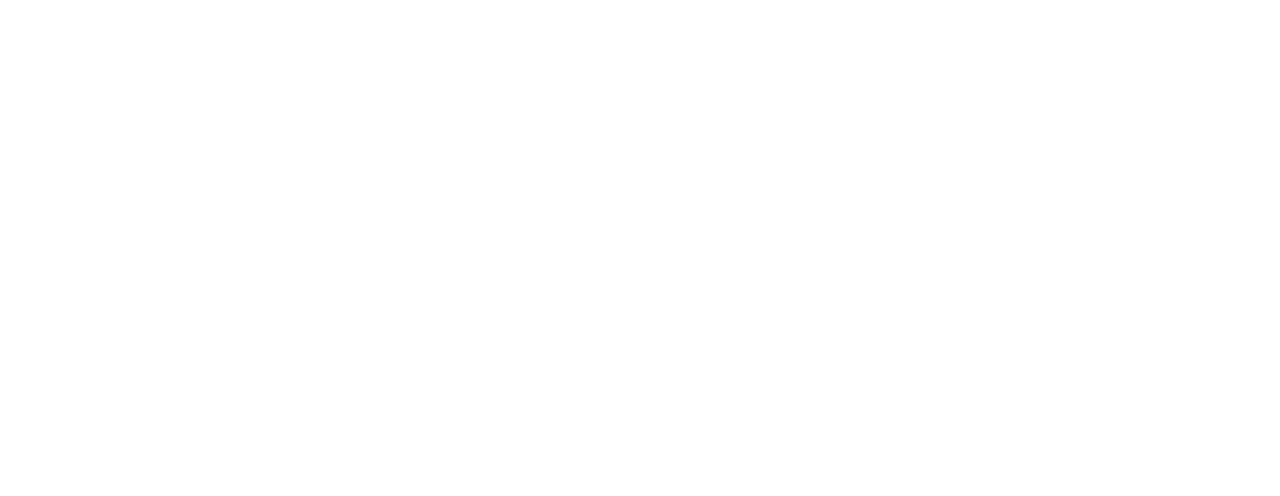
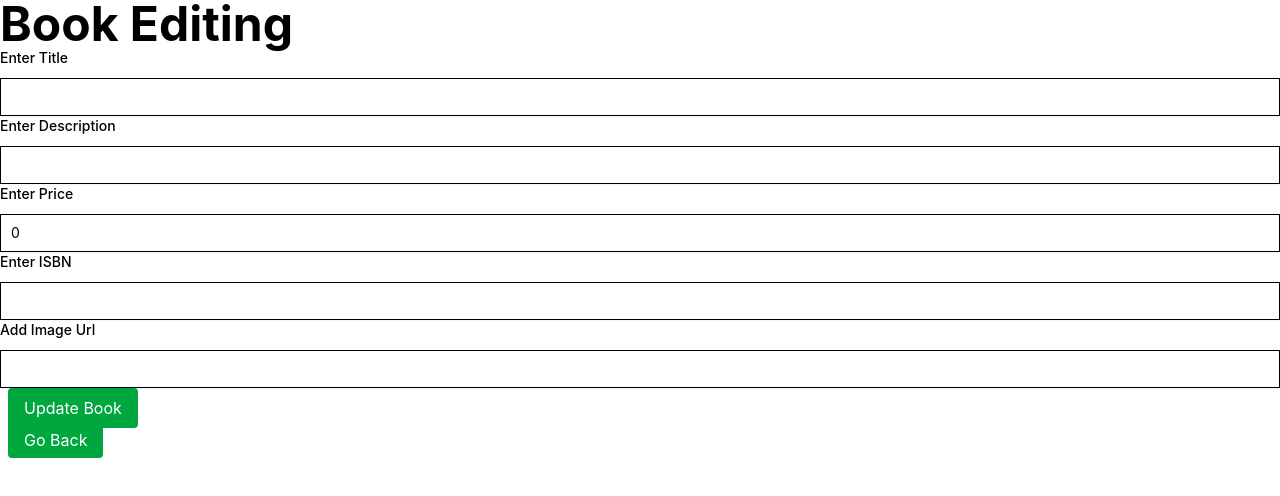
Before and after one commit to Omega3D/ECommerceBookStore, a React (Vite) app in the folder Frontend/bookstore-frontend/: page /edit/1 in a window 1280 px wide. Before the commit this address had no page. Shown: the top 496 px of the page. Built offline with nearby package versions, Linux system fonts and the light colour scheme; no server answers.

Commit message:
feat(Optimized npm ts, added edit form)

```diff
--- a/Frontend/bookstore-frontend/src/App.tsx
+++ b/Frontend/bookstore-frontend/src/App.tsx
@@ -2,6 +2,7 @@
 import { BookPage } from "./pages/BookPage";
 import { CreateBookPage } from "./pages/CreateBookPage";
 import { BrowserRouter, Routes, Route } from "react-router-dom";
+import { EditBookPage } from "./pages/EditBookPage";
 
 function App() {
   return (
@@ -10,6 +11,7 @@
         <Route path="/" element={<BookPage />} />
         <Route path="/books" element={<BookPage />} />
         <Route path="/create" element={<CreateBookPage />} />
+        <Route path="/edit/:id" element={<EditBookPage />} />
       </Routes>
     </BrowserRouter>
   );
--- a/Frontend/bookstore-frontend/src/api/BooksApi.ts
+++ b/Frontend/bookstore-frontend/src/api/BooksApi.ts
@@ -7,6 +7,11 @@
   const res = await fetch(BASE_URL);
   return res.json();
 };
+
+export const getBookById = async (id: number) => {
+  const res = await fetch(`${BASE_URL}/${id}`);
+  return res.json();
+}
 
 export const createBook = async (book: BookCreateDto) => {
   return await fetch(BASE_URL, {
--- a/Frontend/bookstore-frontend/src/components/BookCard.tsx
+++ b/Frontend/bookstore-frontend/src/components/BookCard.tsx
@@ -1,4 +1,5 @@
 import type BookModel from "../models/BookModel";
+import { Link } from "react-router-dom";
 
 type Props = {
   book: BookModel;
@@ -34,12 +35,12 @@
         >
           Delete
         </button>
-        <button
-          onClick={() => onEdit(book.id)}
+        <Link
+          to={`/edit/${book.id}`}
           className="bg-yellow-500 text-white px-4 py-2 rounded ml-2"
         >
           Edit
-        </button>
+        </Link>
       </div>
     </div>
   );
--- a/Frontend/bookstore-frontend/src/pages/BookPage.tsx
+++ b/Frontend/bookstore-frontend/src/pages/BookPage.tsx
@@ -22,22 +22,6 @@
     }
   };
 
-  const handleEdit = async (id: number) => {
-    const newTitle = prompt("New title");
-
-    if (!newTitle) return;
-
-    const bookData: BookUpdateDto = {
-      title: newTitle,
-      description: "edited",
-      price: 100,
-      isbn: "123",
-      imageUrl: "",
-    };
-
-    await updateBook(id, bookData);
-  };
-
   return (
     <div className="p-6">
       <h1 className="text-2xl font-bold mb-4">Books</h1>
@@ -51,12 +35,7 @@
 
       <div className="mt-6 space-y-4">
         {books.map((book) => (
-          <BookCard
-            key={book.id}
-            book={book}
-            onDelete={handleDelete}
-            onEdit={handleEdit}
-          />
+          <BookCard key={book.id} book={book} onDelete={handleDelete} />
         ))}
       </div>
     </div>
--- /dev/null
+++ b/Frontend/bookstore-frontend/src/pages/EditBookPage.tsx
@@ -0,0 +1,168 @@
+import { Link, useNavigate } from "react-router-dom";
+import { useEffect, useState } from "react";
+import { getBookById, updateBook } from "../api/BooksApi";
+import type BookModel from "../models/BookModel";
+import type BookUpdateDto from "../BookDto/BookUpdateDto";
+import { useParams } from "react-router-dom";
+
+export const EditBookPage = () => {
+  const [newTitle, setTitle] = useState("");
+  const [newDescription, setDescription] = useState("");
+  const [newPrice, setPrice] = useState<number>(0);
+  const [newIsbn, setIsbn] = useState("");
+  const [newImageUrl, setImageUrl] = useState("");
+
+  const { id } = useParams();
+
+  const navigate = useNavigate();
+
+  useEffect(() => {
+    if (!id) return;
+
+    const fetchBook = async () => {
+      try {
+        const response = await fetchBookById();
+        setTitle(response.title);
+        setDescription(response.description);
+        setPrice(response.price);
+        setIsbn(response.isbn);
+        setImageUrl(response.imageUrl);
+      } catch (error) {
+        alert("Book fetching error!");
+        console.error(error);
+      }
+    };
+
+    fetchBook();
+  }, [id]);
+
+  const fetchBookById = async () => {
+    const fetchedBook: BookModel = await getBookById(Number(id));
+    if (!fetchedBook) {
+      alert(`Error fetching book by id`);
+    } else {
+      return fetchedBook;
+    }
+  };
+
+  const handleEdit = async () => {
+    const bookData: BookUpdateDto = {
+      title: newTitle,
+      description: newDescription,
+      price: newPrice,
+      isbn: newIsbn,
+      imageUrl: newImageUrl,
+    };
+
+    await updateBook(Number(id), bookData);
+
+    navigate("/books");
+  };
+
+  return (
+    <>
+      <div>
+        <h2 className="text-5xl font-bold text-heading">Book Editing</h2>
+        <div>
+          <label
+            htmlFor="visitors"
+            className="block mb-2.5 text-sm font-medium text-heading"
+          >
+            Enter Title
+          </label>
+          <input
+            type="text"
+            id="visitors"
+            className="bg-neutral-secondary-medium border border-default-medium text-heading text-sm rounded-base focus:ring-brand focus:border-brand block w-full px-2.5 py-2 shadow-xs placeholder:text-body"
+            placeholder=""
+            required
+            value={newTitle}
+            onChange={(e) => setTitle(e.target.value)}
+          />
+        </div>
+        <div>
+          <label
+            htmlFor="visitors"
+            className="block mb-2.5 text-sm font-medium text-heading"
+          >
+            Enter Description
+          </label>
+          <input
+            type="text"
+            id="visitors"
+            className="bg-neutral-secondary-medium border border-default-medium text-heading text-sm rounded-base focus:ring-brand focus:border-brand block w-full px-2.5 py-2 shadow-xs placeholder:text-body"
+            placeholder=""
+            required
+            value={newDescription}
+            onChange={(e) => setDescription(e.target.value)}
+          />
+        </div>
+        <div>
+          <label
+            htmlFor="visitors"
+            className="block mb-2.5 text-sm font-medium text-heading"
+          >
+            Enter Price
+          </label>
+          <input
+            type="text"
+            id="visitors"
+            className="bg-neutral-secondary-medium border border-default-medium text-heading text-sm rounded-base focus:ring-brand focus:border-brand block w-full px-2.5 py-2 shadow-xs placeholder:text-body"
+            placeholder=""
+            required
+            value={newPrice}
+            onChange={(e) => {
+              setPrice(parseFloat(e.target.value));
+            }}
+          />
+        </div>
+        <div>
+          <label
+            htmlFor="visitors"
+            className="block mb-2.5 text-sm font-medium text-heading"
+          >
+            Enter ISBN
+          </label>
+          <input
+            type="text"
+            id="visitors"
+            className="bg-neutral-secondary-medium border border-default-medium text-heading text-sm rounded-base focus:ring-brand focus:border-brand block w-full px-2.5 py-2 shadow-xs placeholder:text-body"
+            placeholder=""
+            required
+            value={newIsbn}
+            onChange={(e) => setIsbn(e.target.value)}
+          />
+        </div>
+        <div>
+          <label
+            htmlFor="visitors"
+            className="block mb-2.5 text-sm font-medium text-heading"
+          >
+            Add Image Url
+          </label>
+          <input
+            type="text"
+            id="visitors"
+            className="bg-neutral-secondary-medium border border-default-medium text-heading text-sm rounded-base focus:ring-brand focus:border-brand block w-full px-2.5 py-2 shadow-xs placeholder:text-body"
+            placeholder=""
+            required
+            value={newImageUrl}
+            onChange={(e) => setImageUrl(e.target.value)}
+          />
+        </div>
+        <button
+          className="bg-green-600 text-white px-4 py-2 rounded ml-2 cursor-pointer"
+          onClick={handleEdit}
+        >
+          Update Book
+        </button>
+      </div>
+      <Link
+        to="/books"
+        className="bg-green-600 text-white px-4 py-2 rounded ml-2"
+      >
+        Go Back
+      </Link>
+    </>
+  );
+};
--- a/Frontend/bookstore-frontend/tsconfig.app.json
+++ b/Frontend/bookstore-frontend/tsconfig.app.json
@@ -8,8 +8,6 @@
     /* Bundler mode */
     "moduleResolution": "bundler",
     "allowImportingTsExtensions": true,
-    "verbatimModuleSyntax": true,
-    "moduleDetection": "force",
     "noEmit": true,
     "jsx": "react-jsx",
 
@@ -18,5 +16,6 @@
     "noUnusedParameters": true,
     "noFallthroughCasesInSwitch": true
   },
-  "include": ["src"]
+  "include": ["src"],
+  "exclude": ["node_modules", "dist", "build", ".git", "**/*.test.ts", "**/*.spec.ts"]
 }
```
Also changed, not shown: 1 other file (tests, documents, lock files or other folders).
